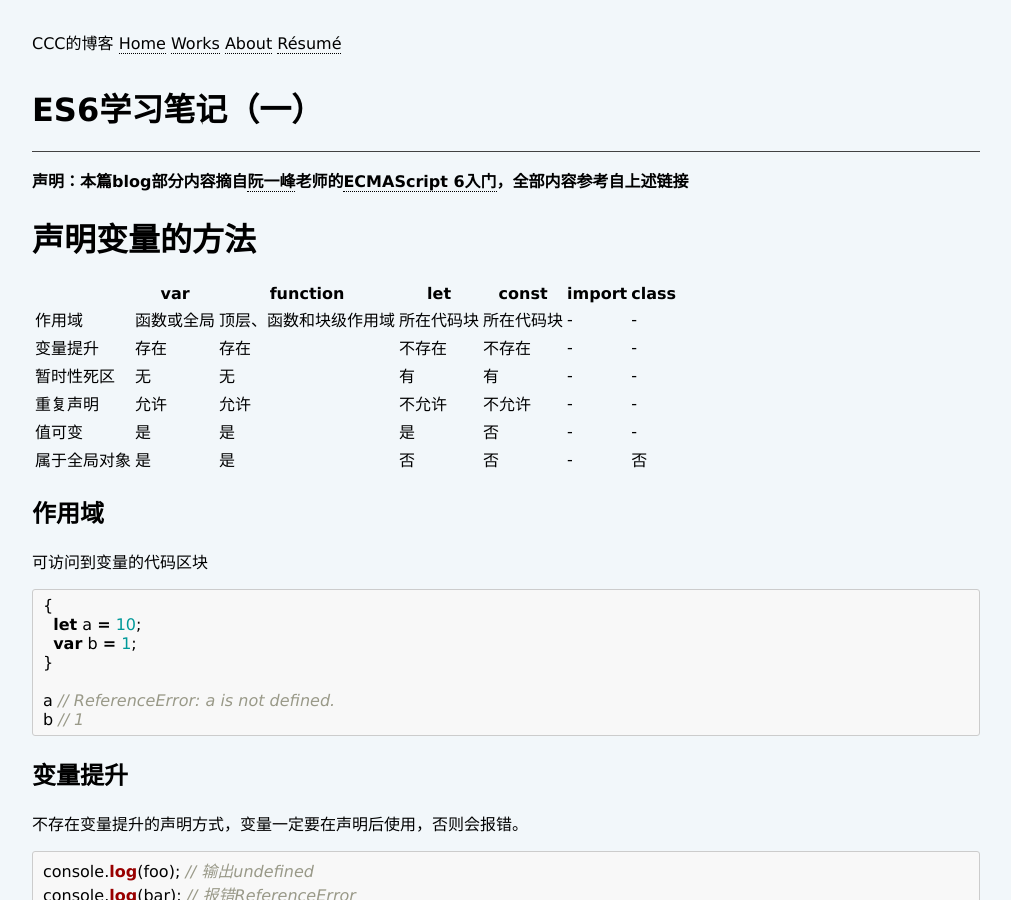
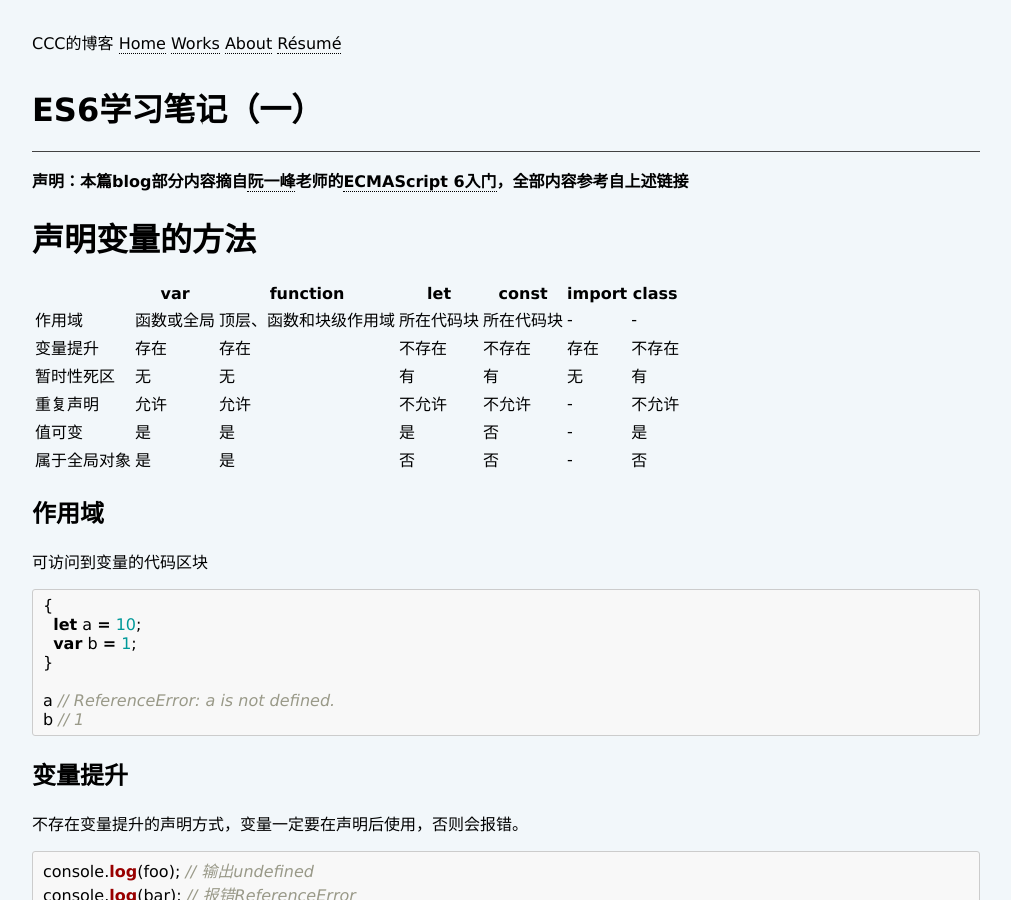
Before and after one commit to ChuChencheng/ChuChencheng.github.io, a Jekyll site: the page built from _posts/2016-09-18-learning-es6-1.md, in a window 1280 px wide and 900 px high. Shown: the whole window, without its empty margins (134-1145 px from the left). Built offline with Jekyll 4.4.1, drawn with Linux system fonts in a browser that asks for light colours.

Commit message:
update post

```diff
--- a/_posts/2016-09-18-learning-es6-1.md
+++ b/_posts/2016-09-18-learning-es6-1.md
@@ -6,14 +6,14 @@ title: ES6学习笔记（一）
 
 # 声明变量的方法
 
-|            |var       |function              |let       |const     |import|class|
-|------------|----------|----------------------|----------|----------|------|-----|
-|作用域      |函数或全局|顶层、函数和块级作用域|所在代码块|所在代码块|-     |-    |
-|变量提升    |存在      |存在                  |不存在    |不存在    |-     |-    |
-|暂时性死区  |无        |无                    |有        |有        |-     |-    |
-|重复声明    |允许      |允许                  |不允许    |不允许    |-     |-    |
-|值可变      |是        |是                    |是        |否        |-     |-    |
-|属于全局对象|是        |是                    |否        |否        |-     |否   |
+|            |var       |function              |let       |const     |import|class |
+|------------|----------|----------------------|----------|----------|------|------|
+|作用域      |函数或全局|顶层、函数和块级作用域|所在代码块|所在代码块|-     |-     |
+|变量提升    |存在      |存在                  |不存在    |不存在    |存在  |不存在|
+|暂时性死区  |无        |无                    |有        |有        |无    |有    |
+|重复声明    |允许      |允许                  |不允许    |不允许    |-     |不允许|
+|值可变      |是        |是                    |是        |否        |-     |是    |
+|属于全局对象|是        |是                    |否        |否        |-     |否    |
 
 ## 作用域
 
```
